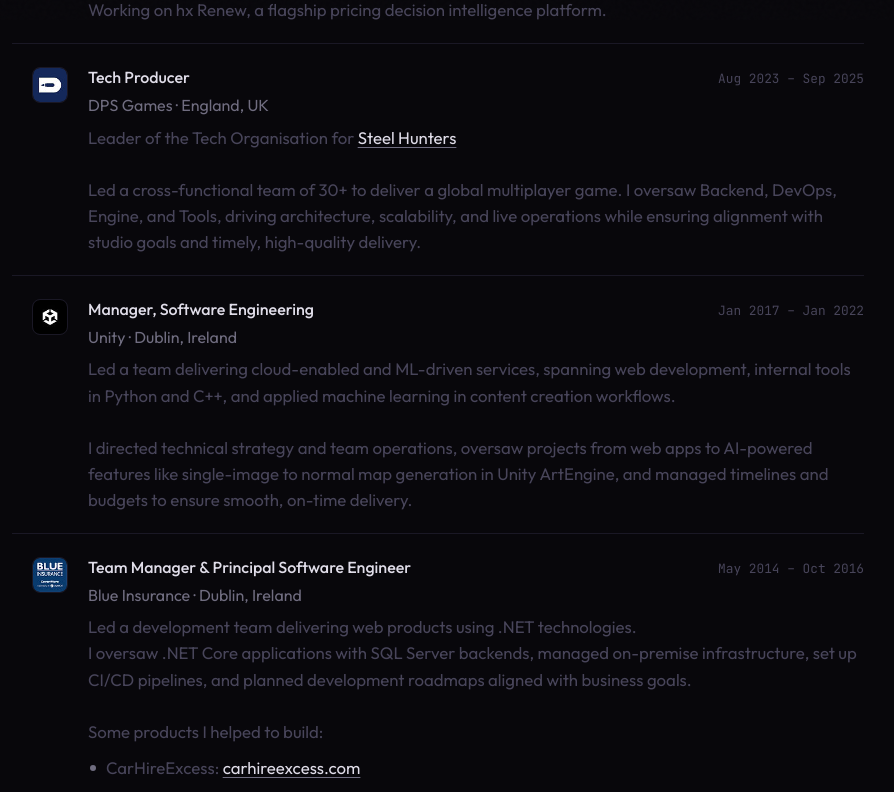
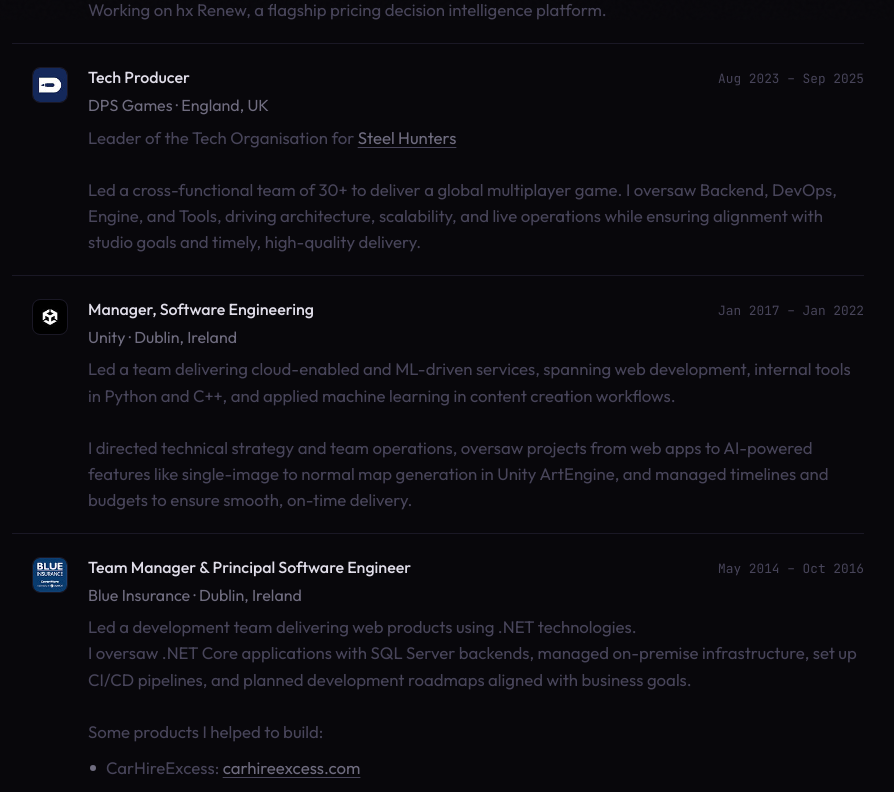
Before and after one commit to shiphrahx/cassia-almeida.com, a Next.js app: page /about in a window 1280 px wide. Shown: the part 780-1572 px from the top of the page, without its empty margins (202-1096 px from the left). Built offline with nearby package versions, Linux system fonts and the light colour scheme.

Commit message:
Soften about-page link styling

```diff
--- a/app/globals.css
+++ b/app/globals.css
@@ -341,15 +341,15 @@ nav {
 }
 
 .timeline-desc a {
-  color: var(--text);
+  color: var(--text-secondary);
   text-decoration: underline;
-  text-decoration-color: var(--text-secondary);
+  text-decoration-color: var(--text-dim);
   text-underline-offset: 3px;
   transition: text-decoration-color 0.15s, color 0.15s;
 }
 .timeline-desc a:hover {
-  color: #fff;
-  text-decoration-color: var(--text);
+  color: var(--text);
+  text-decoration-color: var(--text-secondary);
 }
 
 .timeline-products {
```
